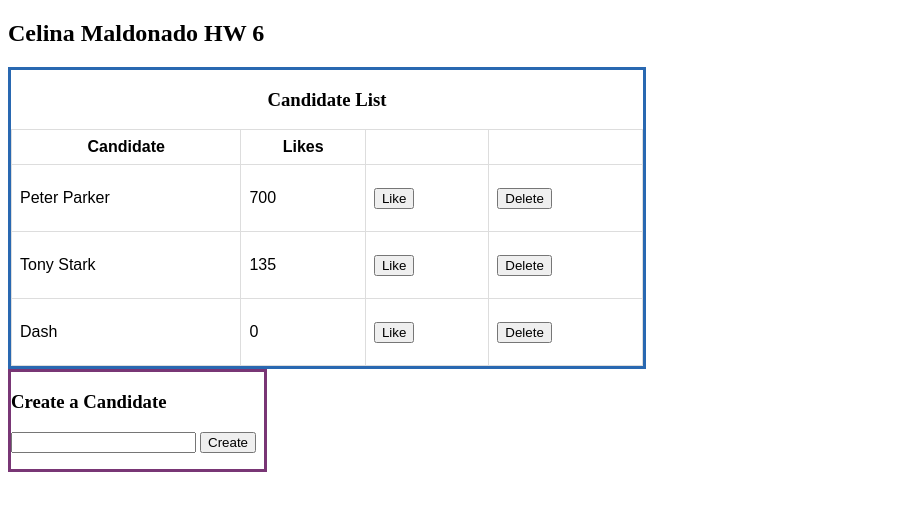
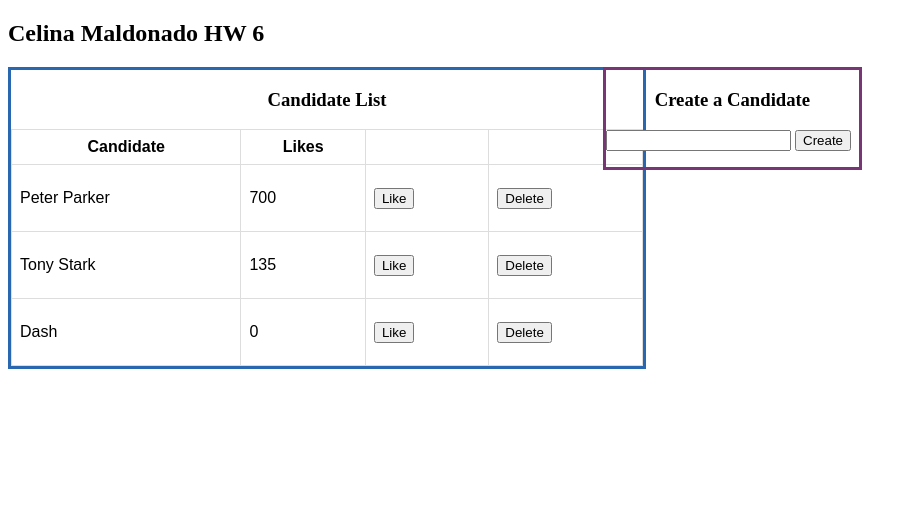
Before and after one commit to niinamaldonado/HW6, a website: page website/index.html in a window 1280 px wide. Shown: the whole page, without its empty margins (0-917 px from the left). Drawn offline with Linux system fonts and the light colour scheme.

Commit message:
updated style

```diff
--- a/website/index.html
+++ b/website/index.html
@@ -10,11 +10,12 @@
 </head>
 
 <body>
+
     <h2>Celina Maldonado HW 6</h2>
 
 
 
-
+<div id "body">
 
 
     <div id = "messageOutput">
@@ -56,7 +57,7 @@
 
 
     <div id = "createForm">
-            <h3>Create a Candidate</h3>
+            <h3><center>Create a Candidate</center></h3>
 
         <form id="candidateForm">
                 <input type="text" id="candidateInput">
@@ -66,6 +67,8 @@
         </p>
     </div>
 
+</div>
+
 
     <script src="app.js">
     </script>
--- a/website/style.css
+++ b/website/style.css
@@ -16,13 +16,18 @@
     border-style: solid;
     border-color: rgb(41, 104, 177);
     width: 50%;
-    float: inherit;
+    position: relative;
+
 }
 
 #createForm {
     border-style: solid;
     border-color: rgb(121, 54, 117);
     width: 20%;
+    position: relative;
+    left: 595px;
+    bottom: 302px;
+
 }
 
 table {
```
